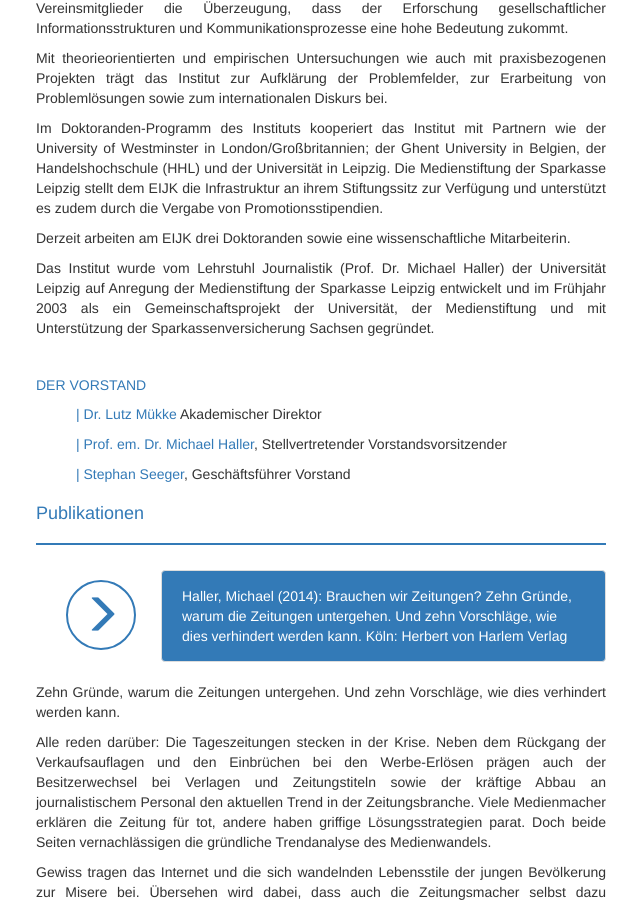
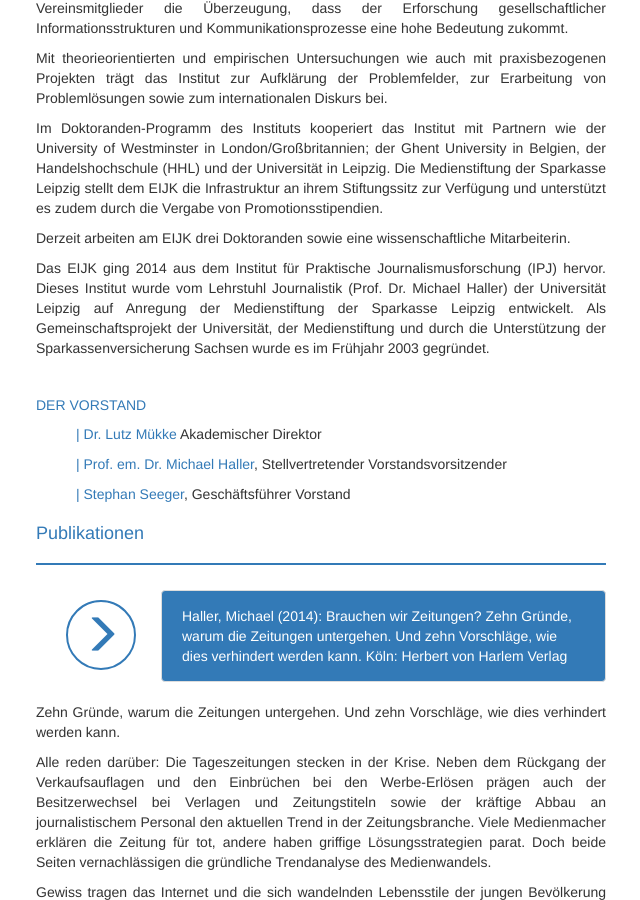
Before and after one commit to susedev/test, a Jekyll site: the page built from ueber-uns.html, in a window 1280 px wide and 900 px high, scrolled down 414 px. Shown: the whole window, without its empty margins (229-869 px from the left). Built offline with Jekyll 4.4.1, drawn with Linux system fonts in a browser that asks for light colours; nearby versions of some CDN libraries.

Commit message:
Update ueber-uns.html

```diff
--- a/ueber-uns.html
+++ b/ueber-uns.html
@@ -15,7 +15,7 @@ title: Über uns
 
 <p style="text-align: justify;">Derzeit arbeiten am EIJK drei Doktoranden sowie eine wissenschaftliche Mitarbeiterin.</p>
 
-<p style="text-align: justify;">Das Institut wurde vom Lehrstuhl Journalistik (Prof. Dr. Michael Haller) der Universit&auml;t Leipzig auf Anregung der Medienstiftung der Sparkasse Leipzig entwickelt und im Fr&uuml;hjahr 2003 als ein Gemeinschaftsprojekt der Universit&auml;t, der Medienstiftung und mit Unterst&uuml;tzung der Sparkassenversicherung Sachsen gegr&uuml;ndet.</p>
+<p style="text-align: justify;">Das EIJK ging 2014 aus dem Institut für Praktische Journalismusforschung (IPJ) hervor. Dieses Institut wurde vom Lehrstuhl Journalistik (Prof. Dr. Michael Haller) der Universität Leipzig auf Anregung der Medienstiftung der Sparkasse Leipzig entwickelt. Als Gemeinschaftsprojekt der Universität, der Medienstiftung und durch die Unterstützung der Sparkassenversicherung Sachsen wurde es im Frühjahr 2003 gegründet.</p>
 
 <p style="text-align: justify;">&nbsp;</p>
 
```
